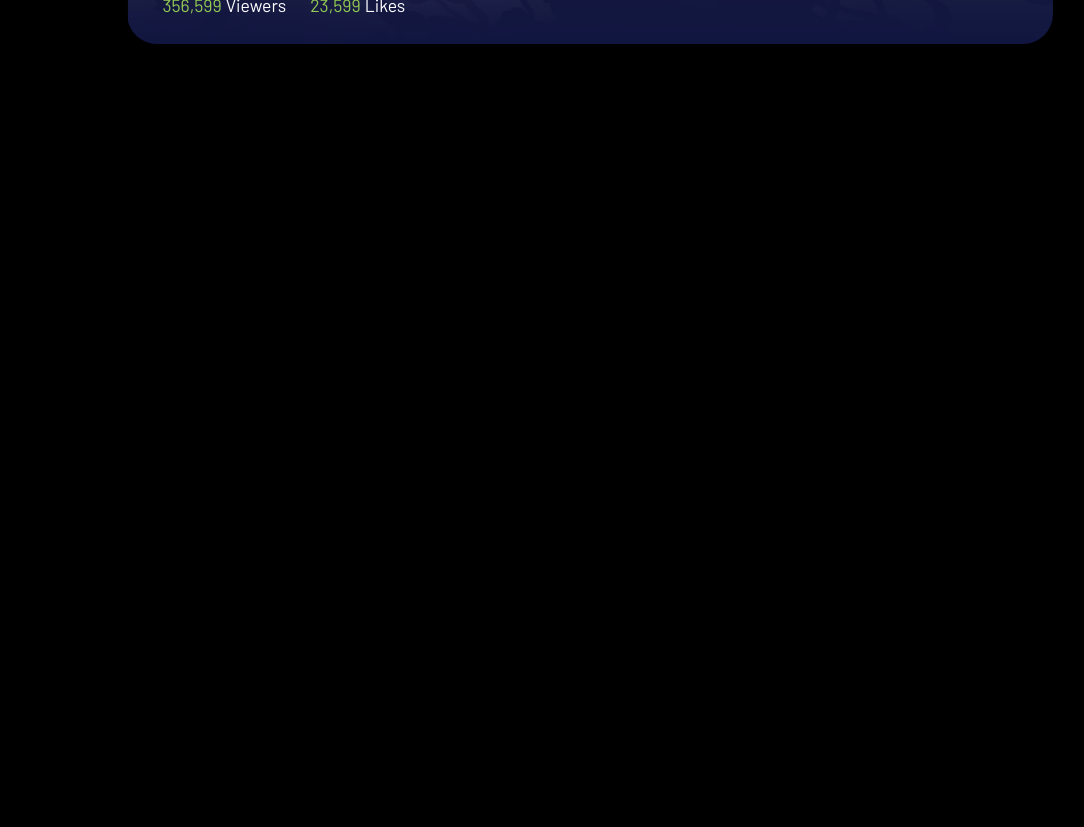
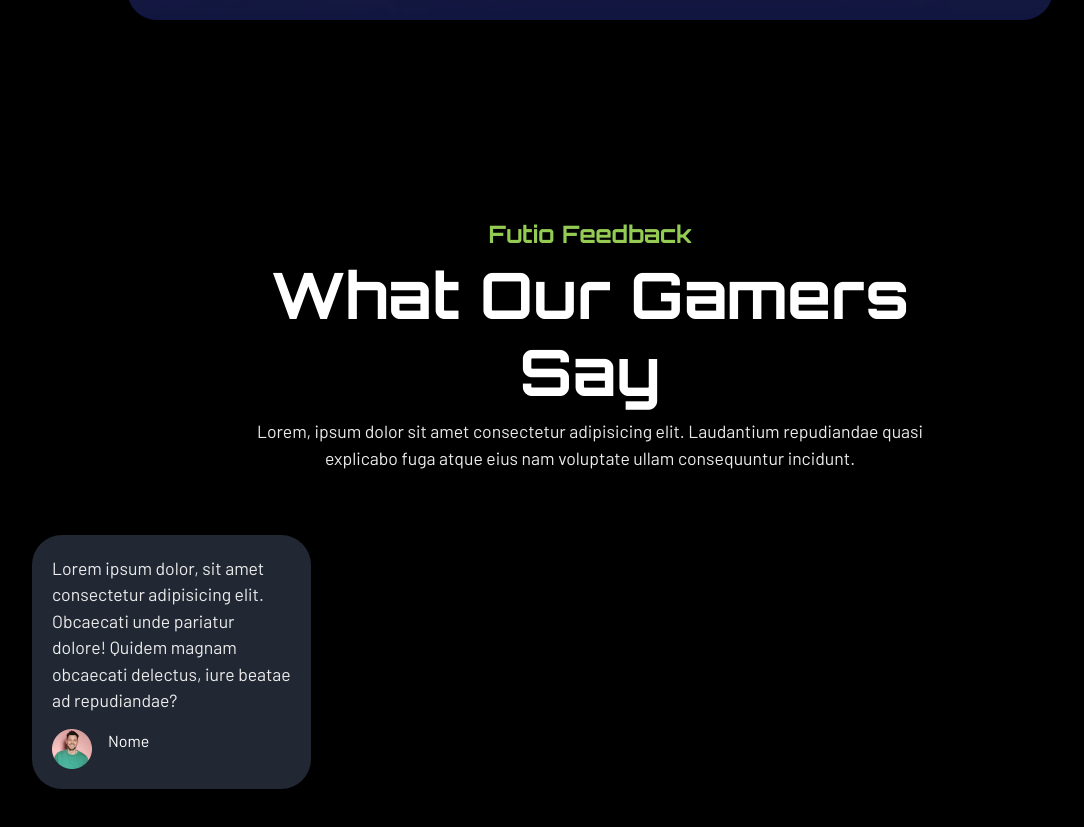
Before and after one commit to giuliabaratella/proj-html-vuejs, a Vue app: page / in a window 1280 px wide. Shown: the part 5360-6187 px from the top of the page, without its empty margins (50-1134 px from the left). Before the commit the page ends 5504 px from the top, so only its background shows below. Built offline with nearby package versions, Linux system fonts and the light colour scheme.

Commit message:
added feedback section base structure

```diff
--- a/src/App.vue
+++ b/src/App.vue
@@ -5,6 +5,7 @@
   <BattleComponent/>
   <QuickFactsComponent/>
   <LiveStreamingComponent/>
+  <FeedbackComponent/>
 </template>
 
 <script>
@@ -14,6 +15,8 @@ import FeaturesComponent from './components/FeaturesComponent.vue';
 import BattleComponent from './components/BattleComponent.vue';
 import QuickFactsComponent from './components/QuickFactsComponent.vue';
 import LiveStreamingComponent from './components/LiveStreamingComponent.vue';
+import FeedbackComponent from './components/FeedbackComponent.vue';
+
 
 
 
@@ -26,6 +29,7 @@ import LiveStreamingComponent from './components/LiveStreamingComponent.vue';
       BattleComponent,
       QuickFactsComponent,
       LiveStreamingComponent,
+      FeedbackComponent,
     }
 
   }
--- /dev/null
+++ b/src/components/FeedbackComponent.vue
@@ -0,0 +1,41 @@
+<template>
+
+    <!-- feedback section  -->
+    <section>
+        <div class="container">
+            <div class="row justify-content-center ">
+                <div class="col-12 col-lg-8 text-center mb-5">
+                    <h4>Futio Feedback</h4>
+                    <h2>What Our Gamers Say</h2>
+                    <p>Lorem, ipsum dolor sit amet consectetur adipisicing elit. Laudantium repudiandae quasi explicabo fuga atque eius nam voluptate ullam consequuntur incidunt.</p>
+                </div>
+
+                <div class="row overflow-x-hidden cards-container">
+                    <div class="card-sample col-3">
+                        <p>Lorem ipsum dolor, sit amet consectetur adipisicing elit. Obcaecati unde pariatur dolore! Quidem magnam obcaecati delectus, iure beatae ad repudiandae?</p>
+                        <div class="d-flex">
+                            <img src="/img/testimonials/testimonials-image-1.png" alt="testimonial" class="pe-3">
+                            <div>Nome</div>
+                        </div>
+                    </div>
+                </div>
+            </div>
+        </div>
+    </section>
+</template>
+
+<script>
+    export default {
+        name:'FeedbackComponent',
+    }
+</script>
+
+<style lang="scss" scoped>
+@use '../assets/styles/partials/variables' as *;
+.card-sample{
+    background-color: $colorDark;
+    padding: 20px;
+    border-radius: 30px;
+}
+
+</style>
--- a/src/components/LiveStreamingComponent.vue
+++ b/src/components/LiveStreamingComponent.vue
@@ -3,7 +3,7 @@
     <!-- live streaming section  -->
     <section id="live-streaming">
         <div class="container">
-            <div class="row justify-content-center row-gap-4">
+            <div class="row justify-content-center">
                 <div class="col-12 col-lg-8 text-center mb-5">
                     <h4>Live Streaming</h4>
                     <h2>Watch the Streams</h2>
```
